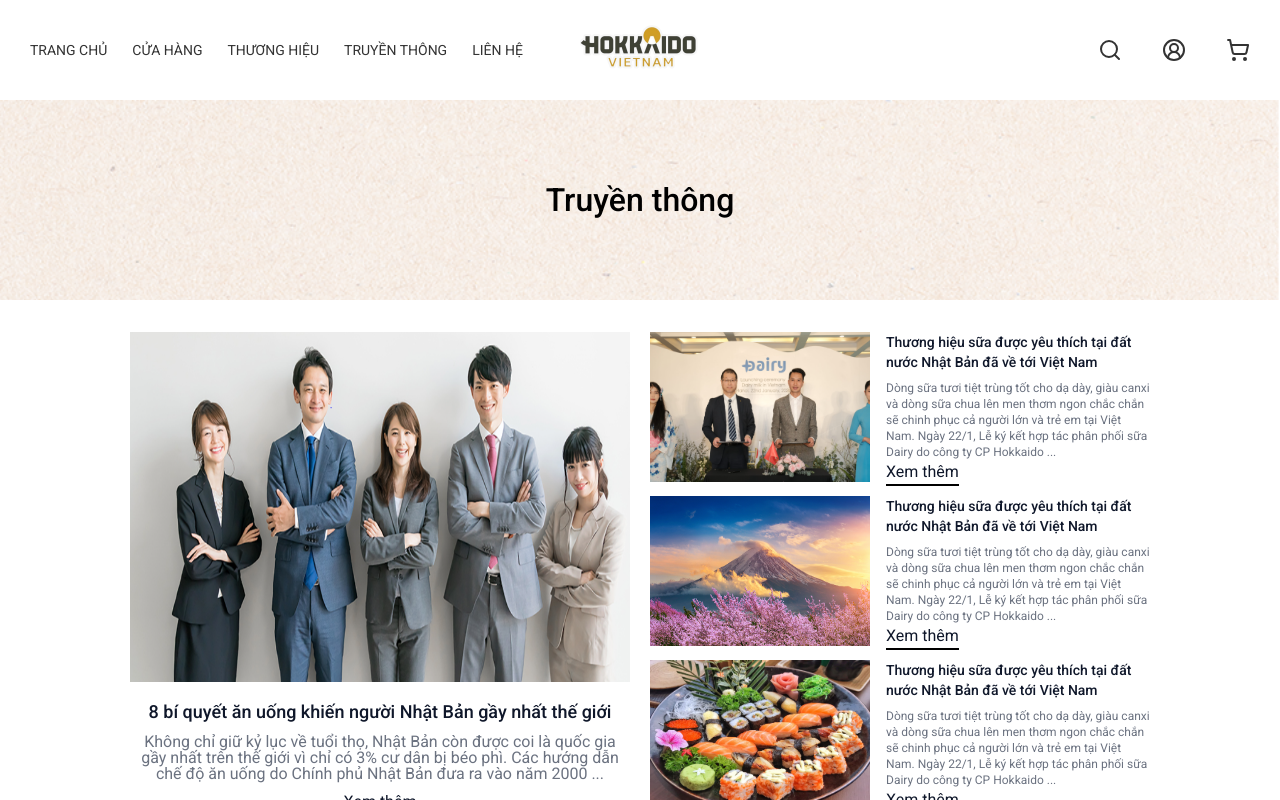
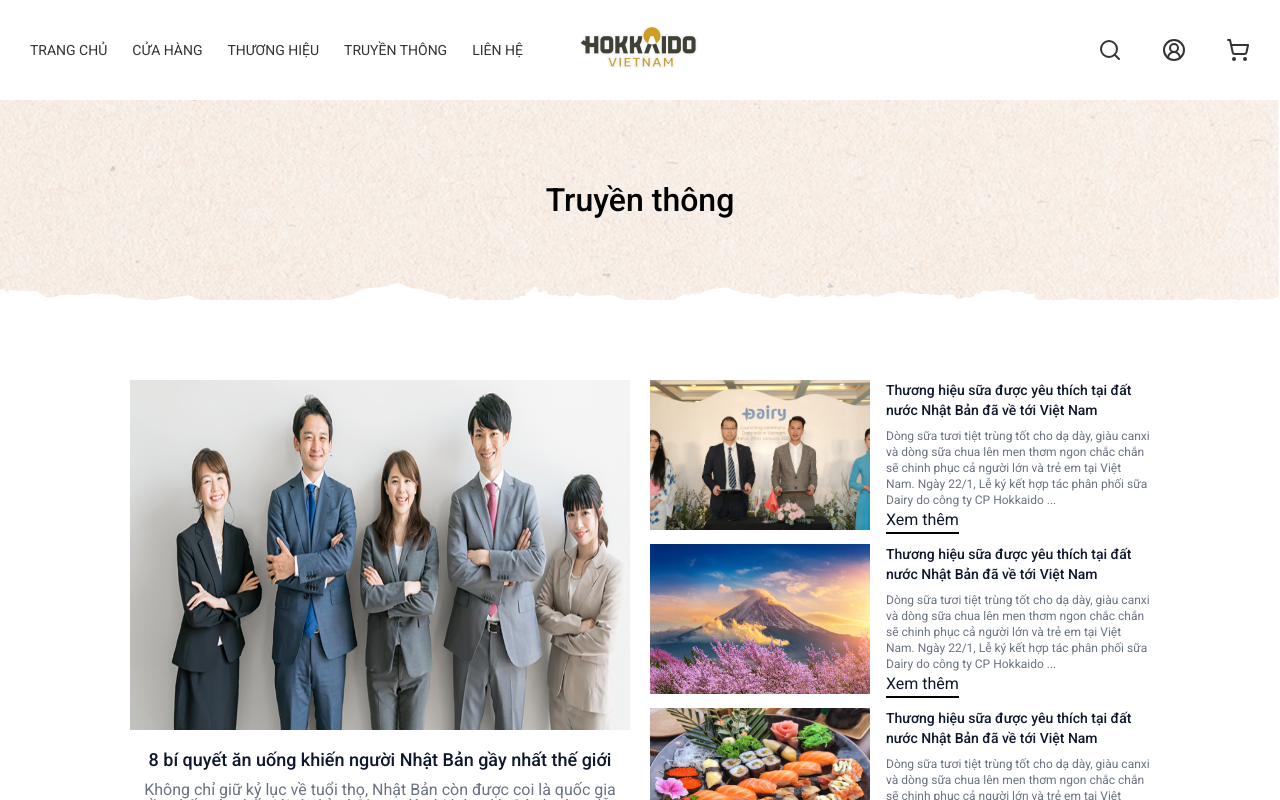
Before and after one commit to ductandev/FE_hokkaidovietnam, a React (Create React App) app in the folder hokaidovietnam_fontend_client/: page /media in a window 1280 px wide. Shown: the top 800 px of the page. Built offline with nearby package versions, Linux system fonts and the light colour scheme.

Commit message:
media-page and home-page update 21/4

```diff
--- a/hokaidovietnam_fontend_client/src/Pages/Home/index.tsx
+++ b/hokaidovietnam_fontend_client/src/Pages/Home/index.tsx
@@ -20,6 +20,7 @@ import logotiktok from "../../assets/img_home/logo-tiktok.png";
 import logoinsta from "../../assets/img_home/logo-insta.png";
 import logoyt from "../../assets/img_home/logo-yt.png";
 import tree from "../../assets/img_home/tree.png";
+import GrungeSVG from "@/Components/GrungeSVG/GrungeSVG";
 
 export default function Home() {
   const slides: string[] = [
@@ -150,23 +151,28 @@ export default function Home() {
       {/* quy trình sản xuất */}
       <div className="grid grid-cols-1 md:grid-cols-2">
         <div className="relative">
+          <GrungeSVG position="top" />
           <img
             className="w-full h-[380px] md:h-[500px]"
             src="https://hokkaidovietnam.com/wp-content/uploads/2018/04/h2-img-4a.jpg"
             alt=""
           />
+          <GrungeSVG position="bottom" />
           <div className="absolute inset-0 flex items-center justify-center">
             <button className="text-white hover:scale-110" id="playButton">
               <FaPlayCircle size={80} />
             </button>
           </div>
         </div>
+
         <div className="relative flex justify-center">
+          <GrungeSVG position="top" />
           <img
             className="absolute inset-0 w-full h-full object-cover"
             src={bg1}
             alt=""
           />
+          <GrungeSVG position="bottom" />
           <div className="text-black p-6 text-center">
             <h1 className="text-4xl font-medium mt-3 mb-1">
               Tham quan quy trình sản xuất và nông trại chăn nuôi
@@ -297,11 +303,13 @@ export default function Home() {
       </div>
       {/* lắng nghe */}
       <div className="mt-8 relative">
+        <GrungeSVG position="top" />
         <img
           src={bg1}
           alt=""
           className="w-full h-[360px] md:h-[320px] object-cover object-center"
         />
+        <GrungeSVG position="bottom" />
         <div className="absolute inset-0 grid grid-cols-1 md:grid-cols-3 gap-4">
           <div className="flex justify-center items-center">
             <div className="text-center md:text-left max-w-[320px]">
--- a/hokaidovietnam_fontend_client/src/Pages/Media/index.tsx
+++ b/hokaidovietnam_fontend_client/src/Pages/Media/index.tsx
@@ -4,17 +4,19 @@ import New from "@/Components/New/New";
 import Newspapers from "@/Components/Newspapers/Newspapers";
 import Video from "@/Components/Video/Video";
 import bg1 from "../../assets/img_new/bg1.png";
+import GrungeSVG from "@/Components/GrungeSVG/GrungeSVG";
 
 export default function Media() {
   return (
     <div>
       {/* baner */}
-      <div className="relative">
+      <div className="relative mb-20">
         <img
           className="h-[80px] md:h-[200px] w-full object-cover"
           src={bg1}
           alt=""
         />
+        <GrungeSVG position="bottom" />
         <div className="absolute inset-0 flex flex-col items-center justify-center text-center text-white">
           <h1 className="text-[16px] md:text-[32px] font-medium text-black">
             Truyền thông
```
